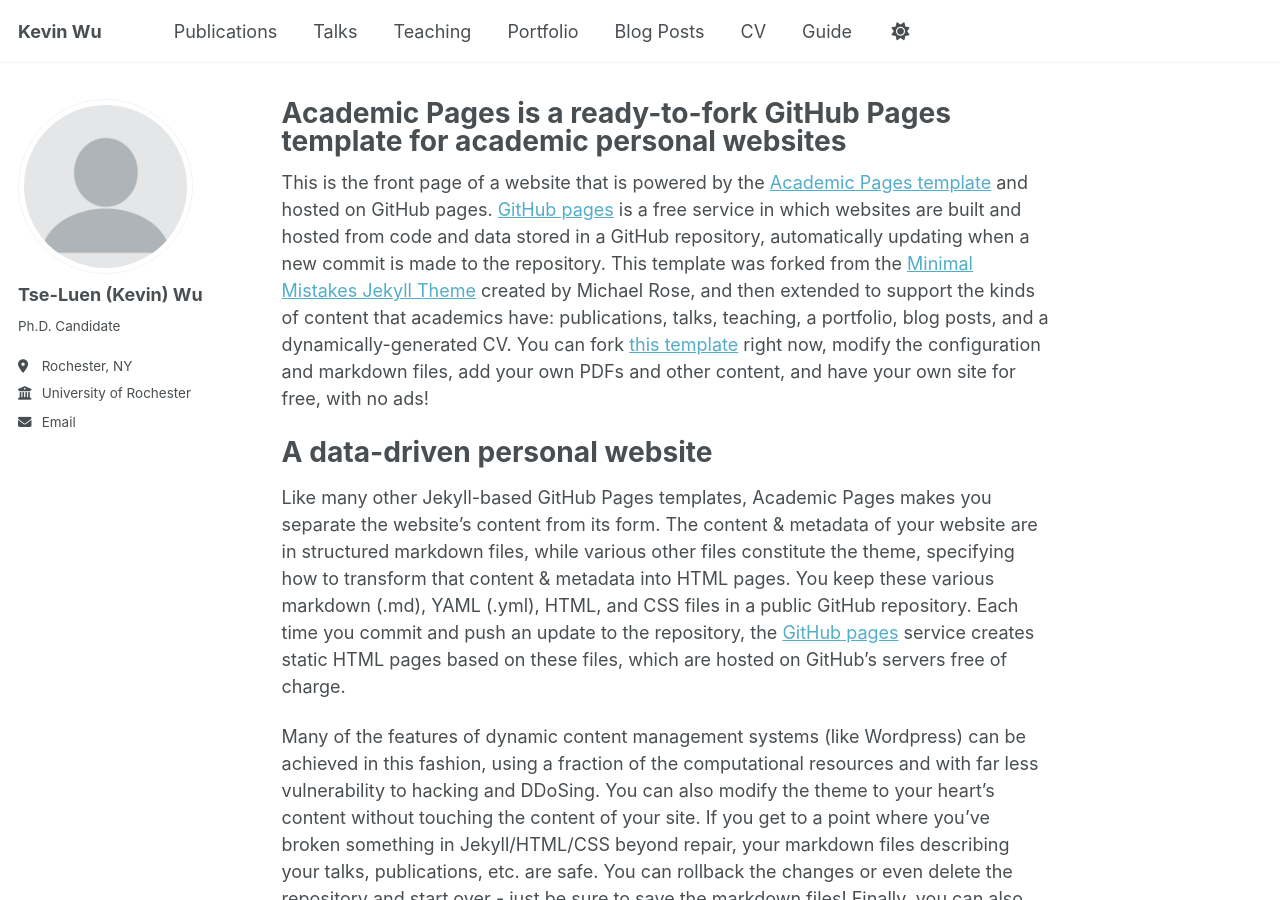
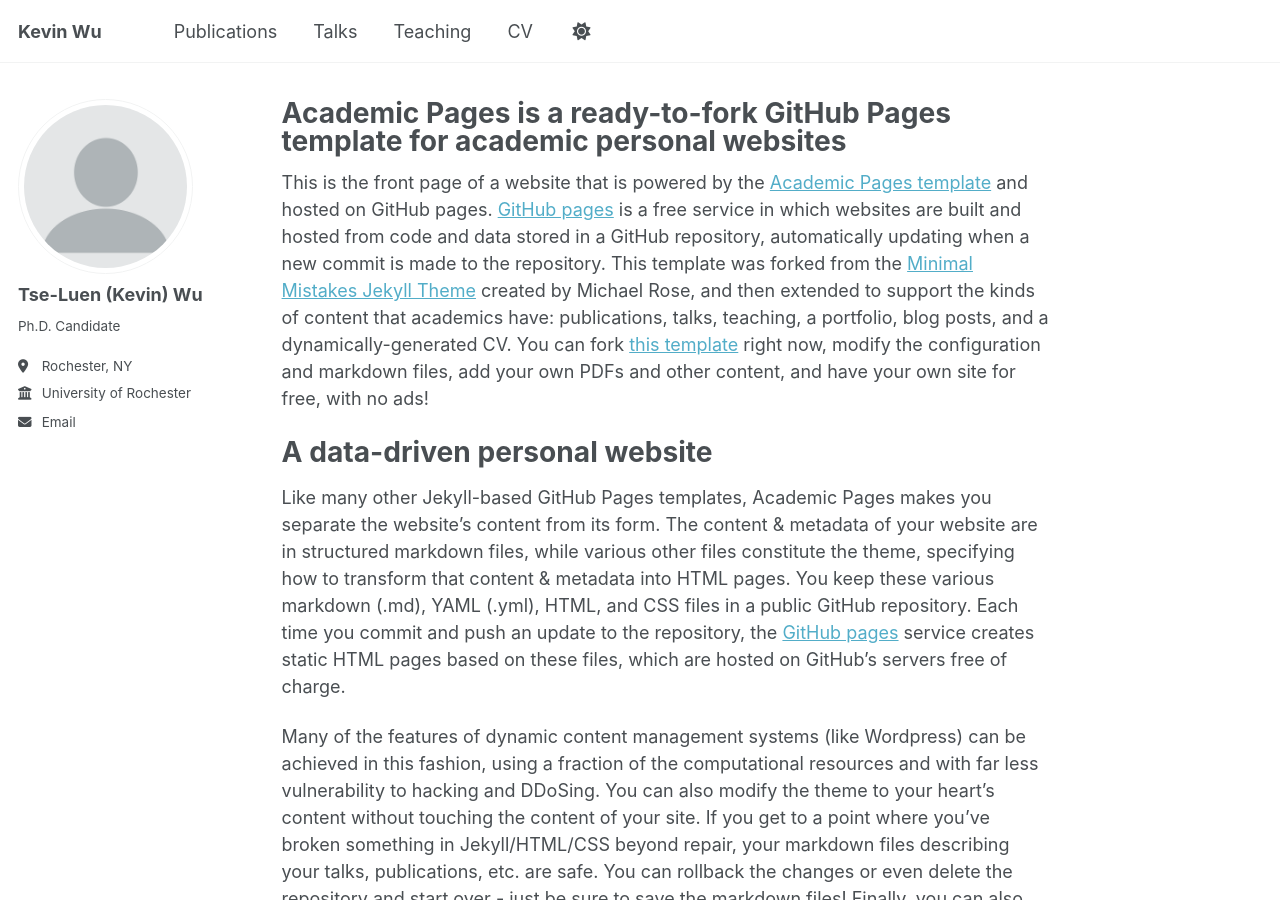
Before and after one commit to kevinwu1785/personal, a Jekyll site: the page built from _pages/about.md, in a window 1280 px wide and 900 px high. Built offline with Jekyll 4.4.1, drawn with Linux system fonts in a browser that asks for light colours.

Commit message:
Update navigation.yml

```diff
--- a/_data/navigation.yml
+++ b/_data/navigation.yml
@@ -17,17 +17,14 @@ main:
   - title: "Teaching"
     url: /teaching/
 
-  - title: "Portfolio"
+  # - title: "Portfolio"
     url: /portfolio/
 
-  - title: "Blog Posts"
-    url: /year-archive/
+ #  - title: "Blog Posts"
+ #  url: /year-archive/
 
   - title: "CV"
     url: /cv/
 
   # - title: "CV"
-  #   url: /cv-json/
-
-  - title: "Guide"
-    url: /markdown/
+  #  url: /cv-json/
```
